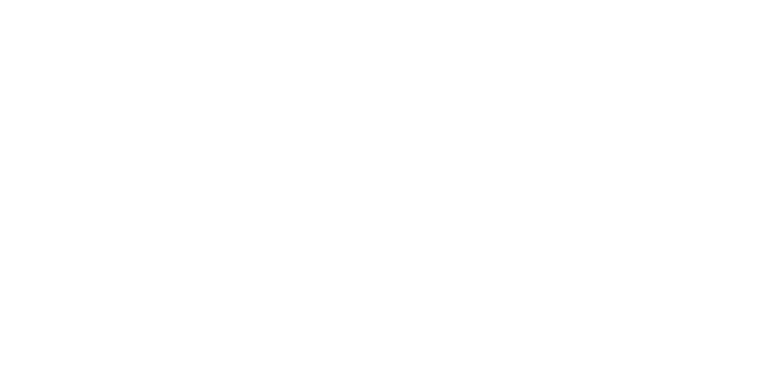
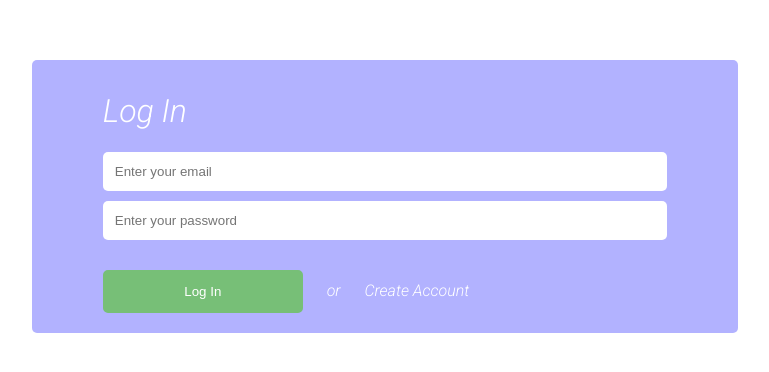
Before and after one commit to AliakbarSu/AliakbarSu.github.io.mpt, a Vue app: page /#/auth in a window 1280 px wide. Shown: the part 204-576 px from the top of the page, without its empty margins (255-1024 px from the left). Built offline with nearby package versions, Linux system fonts and the light colour scheme.

Commit message:
feat: Implement Authentication Flow

```diff
--- a/package.json
+++ b/package.json
@@ -8,6 +8,7 @@
     "lint": "vue-cli-service lint"
   },
   "dependencies": {
+    "axios": "^0.19.2",
     "chart.js": "^2.9.3",
     "core-js": "^3.6.5",
     "d3": "^5.16.0",
--- /dev/null
+++ b/src/components/containers/auth/auth.vue
@@ -0,0 +1,160 @@
+<template>
+  <div class="auth">
+    <div class="content">
+        <form @submit="submit">
+            <label class="form__label">{{login ? "Log In" : "Sign Up"}}</label>
+            <input class="form__inputs" name="email" type="text" placeholder="Enter your email" v-model="authData.email">
+            <input class="form__inputs" name="password" type="password" placeholder="Enter your password" v-model="authData.password">
+            <div class="form__actions">
+                <button class="form__button" type="submit">{{login ? "Log In" : "Sign Up"}}</button> or <span class="alternate__text" @click="toggleMethod">{{login ? "Create Account" : "Log In"}}</span>
+            </div>
+        </form>
+    </div>
+  </div>
+</template>
+
+<script>
+import axios from "axios"
+export default {
+    data() {
+        return {
+            login: true,
+            authData: {
+                email: "",
+                password: ""
+            }
+        }
+    },
+    created() {
+        const token = localStorage.getItem("token")
+        const expiresIn = localStorage.getItem("expiration")
+        const now = new Date().getTime()
+        let authenticated = true
+
+        if(!token) { authenticated = false }
+        if(expiresIn <= now) { authenticated = false }
+
+        if(authenticated) {
+            this.$router.go(-1)
+        }
+    },
+    methods: {
+        toggleMethod() {
+            this.login = !this.login
+        },
+        submit(event) {
+            const signup = "https://identitytoolkit.googleapis.com/v1/accounts:signUp?key=AIzaSyB-IkwadZb67Mb-ceCuViGb0OMfCNwOKaU"
+            const signin = "https://identitytoolkit.googleapis.com/v1/accounts:signInWithPassword?key=AIzaSyB-IkwadZb67Mb-ceCuViGb0OMfCNwOKaU"
+            event.preventDefault()
+            if(this.login) {
+                axios.post(signin, {...this.authData, returnSecureToken: true}).then(({data}) => {
+                    this.authenticate(data.idToken, data.localId, data.expiresIn)
+                }).catch(err => {
+                    console.log(err)
+                })
+            }else {
+                axios.post(signup, {...this.authData, returnSecureToken: true}).then(({data}) => {
+                    this.authenticate(data.idToken, data.localId, data.expiresIn)
+                }).catch(err => {
+                    console.log(err)
+                })
+            }
+        },
+        authenticate(token, id, exp) {
+            const now = new Date().getTime()
+            const expiration = (Number(exp) * 1000) + now
+            localStorage.setItem("token", token)
+            localStorage.setItem("userId", id)
+            localStorage.setItem("expiration", expiration)
+            this.$store.commit("setAuth", {token, id, expiration})
+            this.$router.push("/")
+        }
+    }
+}
+</script>
+
+<style lang="scss" scopped>
+
+
+.auth {
+    height: 100vh;
+    display: flex;
+    align-items: center;
+    justify-content: center;;
+}
+
+.content {
+  padding: 12px;
+  text-align: center;
+  @media(min-width: 1200px) {
+    width: 1200px;
+    margin: auto;
+  }
+  font-family: 'Roboto', sans-serif;
+}
+
+.form__label {
+    font-size: 2em;
+    display: block;
+    width: 80%;
+    margin: auto;
+    padding: 12px 0;
+    text-align: left;
+    color: white;
+}
+
+form {
+    width: 60%;
+    margin: auto;
+    background: #b2b2ff;
+    border-radius: 5px;
+    padding: 20px 0;
+}
+
+.form__inputs {
+    width: 80%;
+    padding: 12px;
+    margin-top: 10px;
+    border: none;
+    border-radius: 5px;
+    outline: none;
+}
+
+.form__actions {
+    width: 80%;
+    text-align: left;
+    margin: auto;
+    color: white;
+    margin-top: 20px;
+}
+
+.form__button {
+    width: 200px;
+    border: 2px solid #77bf77;
+    background-color: #77bf77;
+    color: white;
+    border-radius: 5px;
+    padding: 12px;
+    text-align: center;
+    margin-top: 10px;
+    margin-right: 20px;
+    outline: none;
+    &:hover {
+        color: #77bf77;
+        background-color: white;
+        transition: 0.3s;
+        cursor: pointer;
+    }
+}
+
+.alternate__text {
+    color: white;
+    margin-left: 20px;
+    &:hover {
+        color: grey;
+        transition: 0.3s;
+        cursor: pointer;
+    }
+}
+
+</style>
--- a/src/components/containers/dashboard/dashboard.vue
+++ b/src/components/containers/dashboard/dashboard.vue
@@ -5,6 +5,7 @@
         <li class="nav__item"><router-link to="/" tag="a">Dashboard</router-link></li>
         <li class="nav__item"><router-link to="/details" tag="a">Details</router-link></li>
         <li class="nav__item"><router-link to="/payments" tag="a">Payments</router-link></li>
+        <li class="nav__item"><a href="" @click="logout">Logout</a></li>
       </ul>
       <div class="nav__button">
         <router-link to="/test" class="nav__btn" tag="button">New Test</router-link>
@@ -56,7 +57,12 @@
 
 <script>
 export default {
-
+  methods: {
+    logout() {
+      this.$store.dispatch("logout")
+      this.$router.push("/auth")
+    }
+  }
 }
 </script>
 
@@ -142,6 +148,7 @@
 
 .history__title {
   font-size: 1.5em;
+  text-align: left;
 }
 
 .history__table {
@@ -157,6 +164,7 @@
 td {
   border-top: 1px solid #e6e6e6;
   padding: 12px;
+  text-align: left;
 }
 
 .text__red {
--- a/src/router/index.js
+++ b/src/router/index.js
@@ -2,6 +2,19 @@
 import VueRouter from 'vue-router'
 import Dashboard from '../components/containers/dashboard/dashboard.vue'
 import Results from '../components/containers/results/results.vue'
+import Auth from '../components/containers/auth/auth'
+
+function guardMyroute(to, from, next) {
+  const token = localStorage.getItem("token")
+  const expiresIn = localStorage.getItem("expiration")
+  const now = new Date().getTime()
+  let authenticated = true
+
+  if(!token) { authenticated = false }
+  if(expiresIn <= now) { authenticated = false }
+
+  authenticated ? next() : next("/auth")
+}
 
 Vue.use(VueRouter)
 
@@ -9,16 +22,24 @@
   {
     path: '/',
     name: 'Dashboard',
+    beforeEnter: guardMyroute,
     component: Dashboard
   },
   {
     path: '/test-results',
     name: 'Results Summary',
+    beforeEnter: guardMyroute,
     component: Results
+  },
+  {
+    path: '/auth',
+    name: 'Auth',
+    component: Auth
   },
   {
     path: '/test',
     name: 'Test',
+    beforeEnter: guardMyroute,
     // route level code-splitting
     // this generates a separate chunk (about.[hash].js) for this route
     // which is lazy-loaded when the route is visited.
--- a/src/store.js
+++ b/src/store.js
@@ -12,7 +12,12 @@
   state: {
     count: 0,
     results: [],
-    testStartedAt: 0
+    testStartedAt: 0,
+    auth: {
+      token: "",
+      expiration: "",
+      id: ""
+    }
   },
   mutations: {
     increment (state) {
@@ -23,14 +28,45 @@
     },
     setTestStartTime(state, startTime) {
       state.testStartedAt = startTime
+    },
+    setAuth(state, authDetails) {
+      state.auth.token = authDetails.token
+      state.auth.expiration = authDetails.expiration
+      state.auth.id = authDetails.id
+    },
+    clearAuth(state) {
+      state.auth = {
+        token: "",
+        expiration: "",
+        id: ""
+      }
     }
   },
   actions: {
     setResults({commit}, results) {
       commit("setResults", results)
+    },
+    logout({commit}) {
+      commit("clearAuth")
+      localStorage.setItem("token", "")
+      localStorage.setItem("expiration", "")
+      localStorage.setItem("userId", "")
     }
   },
   getters: {
+    getAuth: state => {
+      return state.auth
+    },
+    isAuth: state => {
+      const token = state.auth.token
+      const expiresIn = state.auth.expiration
+      const now = new Date().getTime()
+      let authenticated = true
+
+      if(!token) { authenticated = false }
+      if(expiresIn <= now) { authenticated = false }
+      return authenticated
+    },
     getResults: state => {
       return state.results
     },
```
Also changed, not shown: 1 other file (tests, documents, lock files or other folders).
